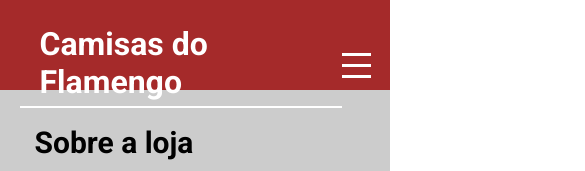
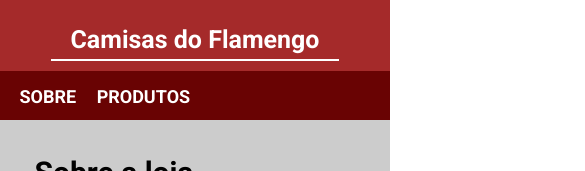
Before and after one commit to caioc3po/Projeto_2, a plain HTML site: page index.html in a window 390 px wide. Shown: the top 171 px of the page, 585 px wide, since content can reach past the window. Drawn offline with nearby package versions, Linux system fonts and the light colour scheme.

Commit message:
Fix: responsive css issues

```diff
--- a/main.js
+++ b/main.js
@@ -2,8 +2,4 @@ $(document).ready(function() {
     $('.menu-hamburguer').click(function() {
         $('nav').slideToggle();
     })
-
-    $('li').click(function() {
-        $('nav').slideToggle();
-    })
 })
--- a/style.css
+++ b/style.css
@@ -116,6 +116,10 @@ nav li a {
     column-gap: 2.5%;
 }
 
+.lista-produtos article p {
+    height: 50px;
+}
+
 .lista-produtos article img {
     width: 100%;
 }
@@ -136,6 +140,47 @@ button {
 
 @media screen and (max-width: 767px) {
 
+    header {
+        background-color: brown;
+        height: 120px;
+        position: static;
+        top: 0;
+        left: 0;
+        z-index: 1;
+    }
+
+    header .container h1 {
+        color: white;
+        font-size: 25px;
+        border-bottom: 2px solid white;
+        margin: 0 auto;
+    }
+
+    .menu-hamburguer {
+        display: none;
+        cursor: pointer;
+    }
+
+    nav {
+        height: 50px;
+        margin-top: 10px;
+        padding: 0px;
+        background-color: #690303;
+        display: block;
+        z-index: 1;
+    }
+
+    nav li {
+        list-style: none;
+        margin-top: 0px;
+        padding-top: 0px;
+        display: inline;
+        margin-right: 16px;
+        font-size: 18px;
+        font-weight: bold;
+        text-transform: uppercase;
+    }
+
     .container  {
         max-width: 90%;
     }
@@ -146,9 +191,16 @@ button {
 
     #about .container .sobre-a-loja p {
         margin: 15px 0;
-        width: 600px;
+        width: 300px;
         display: flex;
         font-size: 20px;
+    }
+
+    .sobre-a-loja img {
+        height: 300px;
+        width: 300px;
+        border: 2px solid black;
+        border-radius: 15px;
     }
 
     .lista-produtos {
@@ -156,6 +208,7 @@ button {
         grid-template-columns: repeat(2, 45%);
         column-gap: 10%;
     }
+
 
     .lista-produtos article {
         margin-bottom: 50px;
@@ -194,6 +247,7 @@ button {
 
     .sobre-a-loja {
         display: flex;
+        align-items: center;
     }
 
     .sobre-a-loja .text {
@@ -208,7 +262,8 @@ button {
     }
 
     .sobre-a-loja img {
-        width: 500px;
+        height: 350px;
+        width: 350px;
         border: 2px solid black;
         border-radius: 15px;
     }
```
